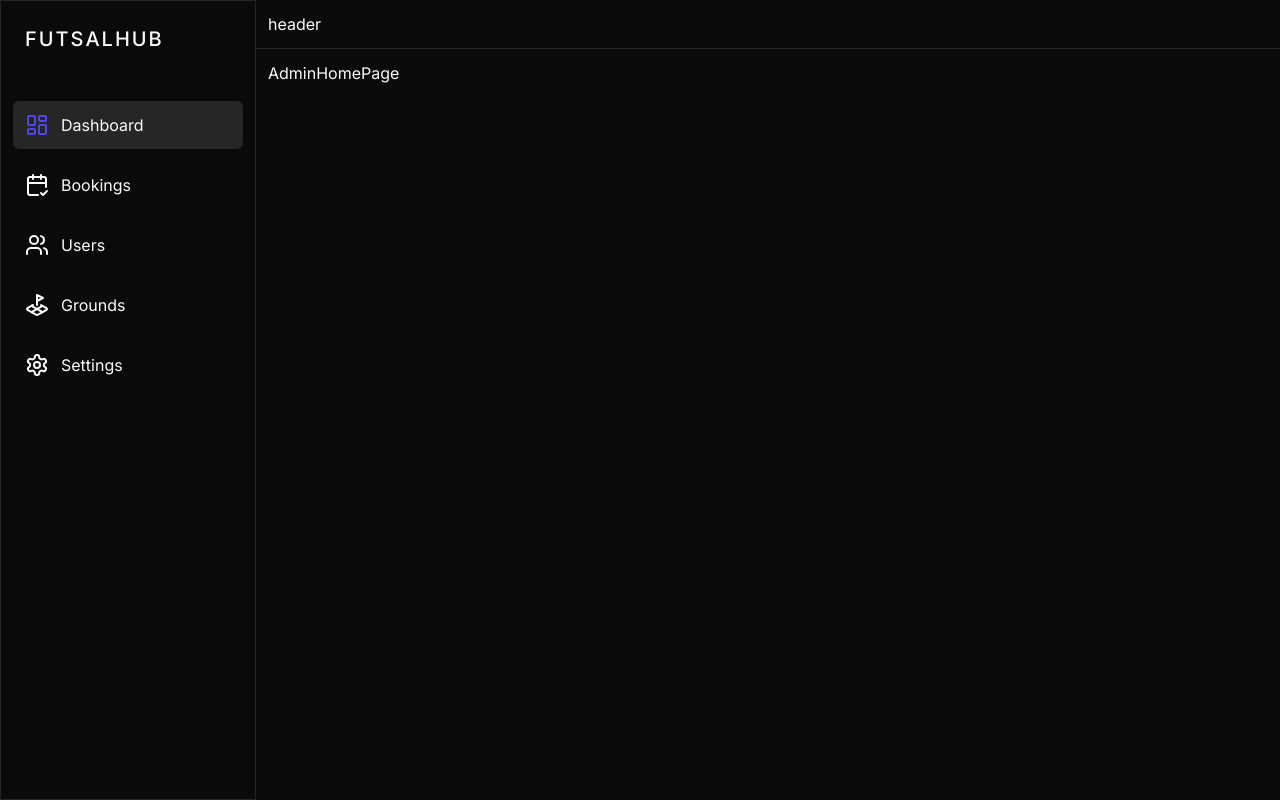
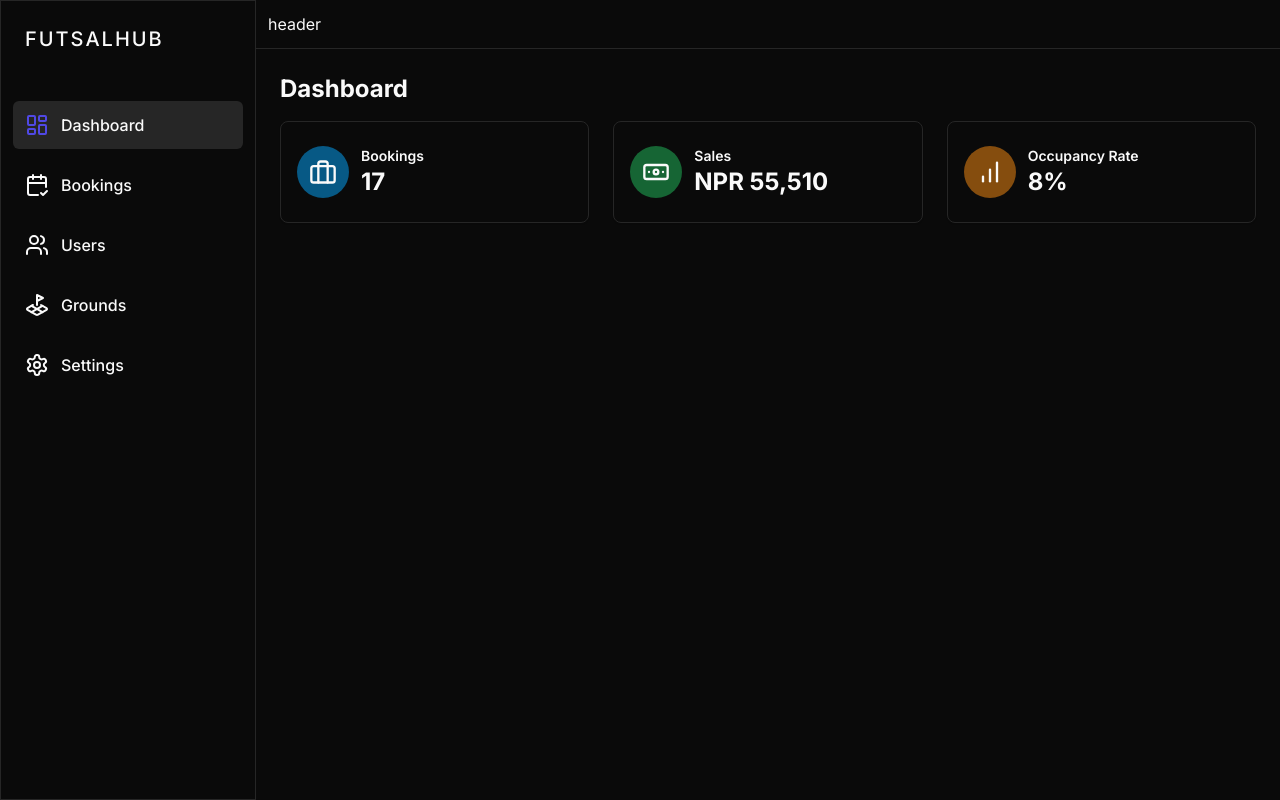
Before and after one commit to sushantchapagain1/futsal-hub, a Next.js app: page /admin in a window 1280 px wide. Built offline with nearby package versions, Linux system fonts and the light colour scheme.

Commit message:
till stats card

```diff
--- /dev/null
+++ b/app/(admin)/_components/Heading.tsx
@@ -0,0 +1,7 @@
+import React from 'react';
+
+function Heading({ children }: { children: React.ReactNode }) {
+  return <h2 className="mb-4 text-2xl font-bold">{children}</h2>;
+}
+
+export default Heading;
--- a/app/(admin)/_components/SideLinks.tsx
+++ b/app/(admin)/_components/SideLinks.tsx
@@ -16,25 +16,27 @@ function SideLinks({ links }: Links) {
   const pathname = usePathname();
 
   return (
-    <div className="flex flex-1 flex-row justify-evenly gap-3  md:flex-grow-0 md:flex-col">
+    <ul className="flex flex-1 flex-row justify-evenly gap-3  md:flex-grow-0 md:flex-col">
       {links.map((link) => {
         const isActive = pathname === link.href;
 
         return (
+          <li key={link.href}>
             <Link
               key={link.href}
               href={link.href}
               className={cn(
-              'flex w-fit space-x-3 rounded-md p-3 md:w-auto md:p-3',
+                'flex w-fit space-x-3 rounded-md p-3 font-medium md:w-auto md:p-3',
                 isActive && 'bg-secondary',
               )}
             >
               <span className={cn(isActive && 'text-brand')}>{link.icon}</span>
               <span className="hidden md:block">{link.label}</span>
             </Link>
+          </li>
         );
       })}
-    </div>
+    </ul>
   );
 }
 
--- /dev/null
+++ b/app/(admin)/_components/StatCard.tsx
@@ -0,0 +1,31 @@
+import React from 'react';
+import { Card } from '@/components/ui/card';
+
+function StatCard({
+  label,
+  data,
+  icon,
+  color,
+}: {
+  label: string;
+  data: string | number;
+  icon: React.ReactNode;
+  color: string;
+}) {
+  return (
+    <Card className="flex gap-3 px-4 py-6">
+      <div
+        className={`h-fit rounded-full p-3`}
+        style={{ backgroundColor: color }}
+      >
+        {icon}
+      </div>
+      <div>
+        <div className="text-sm font-semibold">{label}</div>
+        <span className="text-2xl font-bold">{data}</span>
+      </div>
+    </Card>
+  );
+}
+
+export default StatCard;
--- /dev/null
+++ b/app/(admin)/_components/Stats.tsx
@@ -0,0 +1,38 @@
+import React from 'react';
+import StatCard from '../_components/StatCard';
+import { Banknote, BarChart, Briefcase } from 'lucide-react';
+
+function Stats({
+  numBookings,
+  sales,
+  numGrounds,
+}: {
+  numBookings: number;
+  sales: number | string;
+  numGrounds: number | string;
+}) {
+  return (
+    <div className="grid gap-6 sm:grid-cols-2 lg:grid-cols-3">
+      <StatCard
+        label="Bookings"
+        data={numBookings}
+        color="#075985"
+        icon={<Briefcase size={28} />}
+      />
+      <StatCard
+        label="Sales"
+        data={sales}
+        color="#166534"
+        icon={<Banknote size={28} />}
+      />
+      <StatCard
+        label="Occupancy Rate"
+        data={numGrounds}
+        color="#854d0e"
+        icon={<BarChart size={28} />}
+      />
+    </div>
+  );
+}
+
+export default Stats;
--- a/app/(admin)/admin/page.tsx
+++ b/app/(admin)/admin/page.tsx
@@ -1,7 +1,15 @@
 import React from 'react';
 
+import Heading from '../_components/Heading';
+import Stats from '../_components/Stats';
+
 function AdminHomePage() {
-  return <>AdminHomePage</>;
+  return (
+    <>
+      <Heading>Dashboard</Heading>
+      <Stats numBookings={17} sales={'NPR 55,510'} numGrounds={'8%'} />
+    </>
+  );
 }
 
 export default AdminHomePage;
--- a/app/(admin)/layout.tsx
+++ b/app/(admin)/layout.tsx
@@ -8,7 +8,7 @@ function AdminLayout({ children }: { children: React.ReactNode }) {
       <aside className="fixed bottom-0 w-full border md:static md:row-span-full">
         <Sidenav />
       </aside>
-      <main className="p-3">{children}</main>
+      <main className="container p-3 md:p-6">{children}</main>
     </div>
   );
 }
--- a/components/ui/Button.tsx
+++ /dev/null
@@ -1,7 +0,0 @@
-import React from 'react';
-
-function Button({ children }: { children: React.ReactNode }) {
-  return <button>{children}</button>;
-}
-
-export default Button;
--- /dev/null
+++ b/components/ui/avatar.tsx
@@ -0,0 +1,50 @@
+"use client"
+
+import * as React from "react"
+import * as AvatarPrimitive from "@radix-ui/react-avatar"
+
+import { cn } from "@/lib/utils"
+
+const Avatar = React.forwardRef<
+  React.ElementRef<typeof AvatarPrimitive.Root>,
+  React.ComponentPropsWithoutRef<typeof AvatarPrimitive.Root>
+>(({ className, ...props }, ref) => (
+  <AvatarPrimitive.Root
+    ref={ref}
+    className={cn(
+      "relative flex h-10 w-10 shrink-0 overflow-hidden rounded-full",
+      className
+    )}
+    {...props}
+  />
+))
+Avatar.displayName = AvatarPrimitive.Root.displayName
+
+const AvatarImage = React.forwardRef<
+  React.ElementRef<typeof AvatarPrimitive.Image>,
+  React.ComponentPropsWithoutRef<typeof AvatarPrimitive.Image>
+>(({ className, ...props }, ref) => (
+  <AvatarPrimitive.Image
+    ref={ref}
+    className={cn("aspect-square h-full w-full", className)}
+    {...props}
+  />
+))
+AvatarImage.displayName = AvatarPrimitive.Image.displayName
+
+const AvatarFallback = React.forwardRef<
+  React.ElementRef<typeof AvatarPrimitive.Fallback>,
+  React.ComponentPropsWithoutRef<typeof AvatarPrimitive.Fallback>
+>(({ className, ...props }, ref) => (
+  <AvatarPrimitive.Fallback
+    ref={ref}
+    className={cn(
+      "flex h-full w-full items-center justify-center rounded-full bg-muted",
+      className
+    )}
+    {...props}
+  />
+))
+AvatarFallback.displayName = AvatarPrimitive.Fallback.displayName
+
+export { Avatar, AvatarImage, AvatarFallback }
--- /dev/null
+++ b/components/ui/card.tsx
@@ -0,0 +1,79 @@
+import * as React from "react"
+
+import { cn } from "@/lib/utils"
+
+const Card = React.forwardRef<
+  HTMLDivElement,
+  React.HTMLAttributes<HTMLDivElement>
+>(({ className, ...props }, ref) => (
+  <div
+    ref={ref}
+    className={cn(
+      "rounded-lg border bg-card text-card-foreground shadow-sm",
+      className
+    )}
+    {...props}
+  />
+))
+Card.displayName = "Card"
+
+const CardHeader = React.forwardRef<
+  HTMLDivElement,
+  React.HTMLAttributes<HTMLDivElement>
+>(({ className, ...props }, ref) => (
+  <div
+    ref={ref}
+    className={cn("flex flex-col space-y-1.5 p-6", className)}
+    {...props}
+  />
+))
+CardHeader.displayName = "CardHeader"
+
+const CardTitle = React.forwardRef<
+  HTMLParagraphElement,
+  React.HTMLAttributes<HTMLHeadingElement>
+>(({ className, ...props }, ref) => (
+  <h3
+    ref={ref}
+    className={cn(
+      "text-2xl font-semibold leading-none tracking-tight",
+      className
+    )}
+    {...props}
+  />
+))
+CardTitle.displayName = "CardTitle"
+
+const CardDescription = React.forwardRef<
+  HTMLParagraphElement,
+  React.HTMLAttributes<HTMLParagraphElement>
+>(({ className, ...props }, ref) => (
+  <p
+    ref={ref}
+    className={cn("text-sm text-muted-foreground", className)}
+    {...props}
+  />
+))
+CardDescription.displayName = "CardDescription"
+
+const CardContent = React.forwardRef<
+  HTMLDivElement,
+  React.HTMLAttributes<HTMLDivElement>
+>(({ className, ...props }, ref) => (
+  <div ref={ref} className={cn("p-6 pt-0", className)} {...props} />
+))
+CardContent.displayName = "CardContent"
+
+const CardFooter = React.forwardRef<
+  HTMLDivElement,
+  React.HTMLAttributes<HTMLDivElement>
+>(({ className, ...props }, ref) => (
+  <div
+    ref={ref}
+    className={cn("flex items-center p-6 pt-0", className)}
+    {...props}
+  />
+))
+CardFooter.displayName = "CardFooter"
+
+export { Card, CardHeader, CardFooter, CardTitle, CardDescription, CardContent }
--- /dev/null
+++ b/components/ui/input.tsx
@@ -0,0 +1,25 @@
+import * as React from "react"
+
+import { cn } from "@/lib/utils"
+
+export interface InputProps
+  extends React.InputHTMLAttributes<HTMLInputElement> {}
+
+const Input = React.forwardRef<HTMLInputElement, InputProps>(
+  ({ className, type, ...props }, ref) => {
+    return (
+      <input
+        type={type}
+        className={cn(
+          "flex h-10 w-full rounded-md border border-input bg-background px-3 py-2 text-sm ring-offset-background file:border-0 file:bg-transparent file:text-sm file:font-medium placeholder:text-muted-foreground focus-visible:outline-none focus-visible:ring-2 focus-visible:ring-ring focus-visible:ring-offset-2 disabled:cursor-not-allowed disabled:opacity-50",
+          className
+        )}
+        ref={ref}
+        {...props}
+      />
+    )
+  }
+)
+Input.displayName = "Input"
+
+export { Input }
--- /dev/null
+++ b/components/ui/label.tsx
@@ -0,0 +1,26 @@
+'use client';
+
+import * as React from 'react';
+import * as LabelPrimitive from '@radix-ui/react-label';
+import { cva, type VariantProps } from 'class-variance-authority';
+
+import { cn } from '@/lib/utils';
+
+const labelVariants = cva(
+  'text-sm font-medium leading-none peer-disabled:cursor-not-allowed peer-disabled:opacity-70',
+);
+
+const Label = React.forwardRef<
+  React.ElementRef<typeof LabelPrimitive.Root>,
+  React.ComponentPropsWithoutRef<typeof LabelPrimitive.Root> &
+    VariantProps<typeof labelVariants>
+>(({ className, ...props }, ref) => (
+  <LabelPrimitive.Root
+    ref={ref}
+    className={cn(labelVariants(), className)}
+    {...props}
+  />
+));
+Label.displayName = LabelPrimitive.Root.displayName;
+
+export { Label };
--- a/package.json
+++ b/package.json
@@ -9,6 +9,8 @@
     "lint": "next lint"
   },
   "dependencies": {
+    "@radix-ui/react-avatar": "^1.0.4",
+    "@radix-ui/react-label": "^2.0.2",
     "class-variance-authority": "^0.7.0",
     "clsx": "^2.0.0",
     "lucide-react": "^0.295.0",
```
Also changed, not shown: 1 other file (tests, documents, lock files or other folders). Lines whose indentation alone changed are shown as unchanged.
